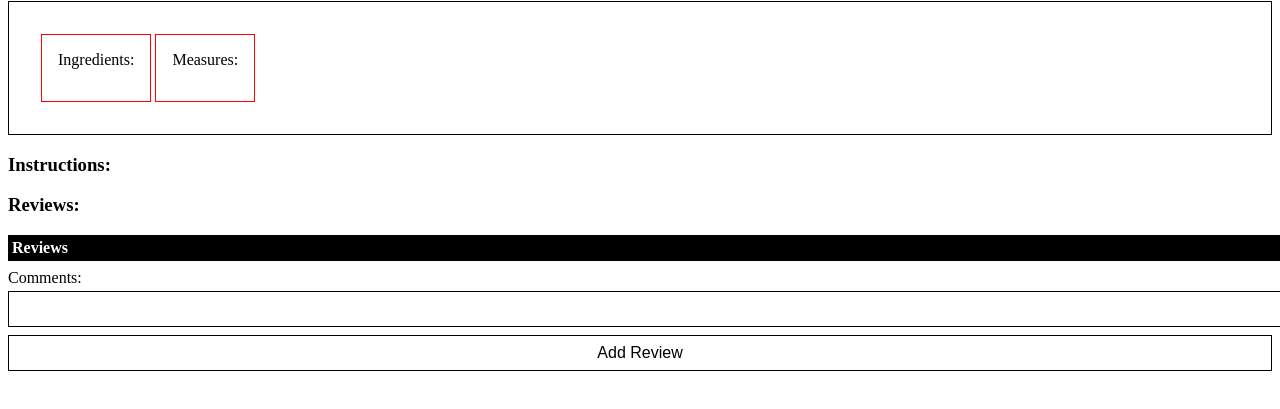
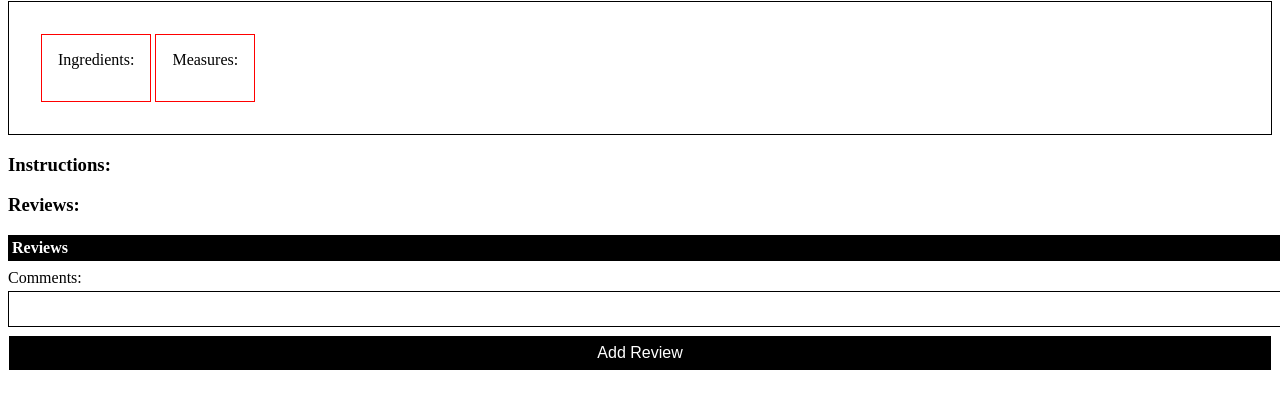
Before and after one commit to avinashs8/phase-1-project, a plain HTML site: page index.html in a window 1280 px wide. Shown: the part 79-488 px from the top of the page. Drawn offline with Linux system fonts and the light colour scheme; no server answers.

Commit message:
edit form submit

```diff
--- a/style.css
+++ b/style.css
@@ -43,3 +43,11 @@
     margin: 0.25rem 0;
     width: 100%;
   }
+
+  input[type="submit"] {
+    color: white;
+    border: 1px solid white;
+    background-color: black;
+    cursor: pointer;
+    transition: all 0.3s;
+  }
```
